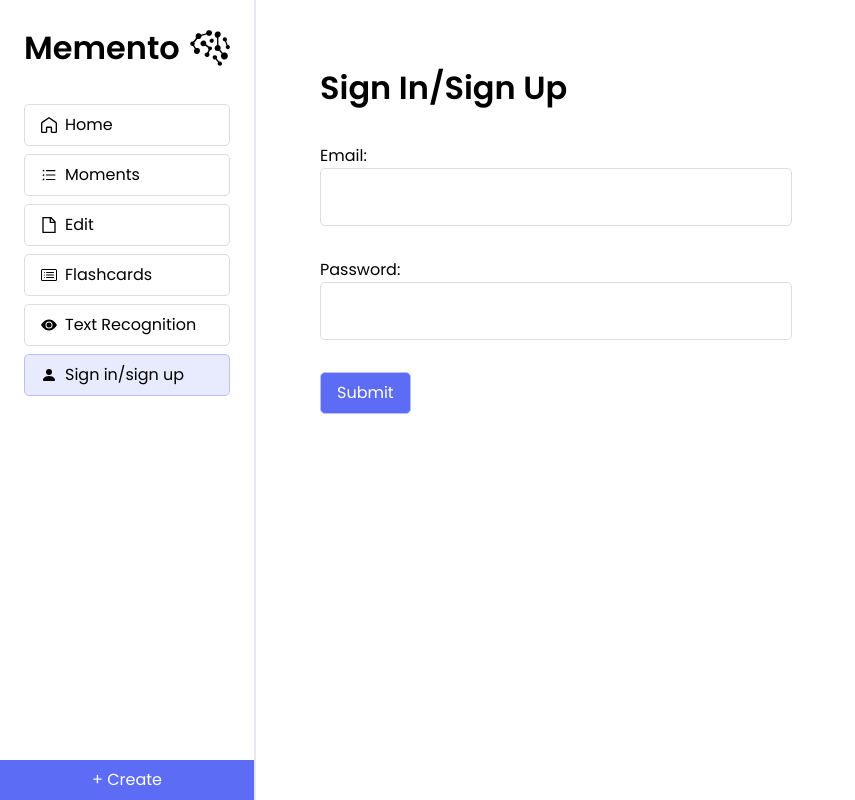
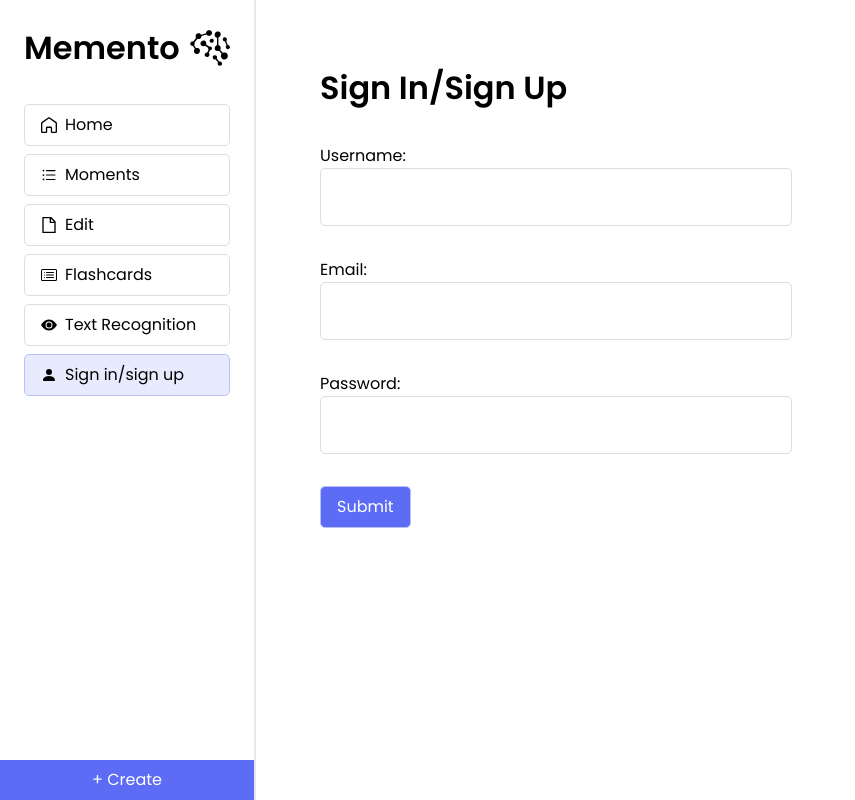
Before and after one commit to Yourself1011/memento, a React (Vite) app in the folder client/: page /signin in a window 1280 px wide. Shown: the whole page, without its empty margins (0-855 px from the left). Built offline with nearby package versions, Linux system fonts and the light colour scheme.

Commit message:
feat(front): fetch data from backend

```diff
--- a/client/src/pages/SignIn/SignIn.tsx
+++ b/client/src/pages/SignIn/SignIn.tsx
@@ -1,21 +1,57 @@
 import { useState } from "react";
+import { useNavigate } from "react-router-dom";
 
 function SignIn() {
+  const navigate = useNavigate()
+
+  const [username, setUsername] = useState("")
   const [email, setEmail] = useState("");
   const [password, setPassword] = useState("");
 
+  const [fetchedResult, setFetchedResult] = useState<any>(null)
+
+  const handleSubmit = async (e: React.FormEvent) => {
+    e.preventDefault()
+    if (/\s/.test(username)) {
+      return alert('Username cannot contain any spaces.')
+    }
+
+    try {
+      const response = await fetch('http://localhost:5000/auth', {
+        method: 'POST',
+        body: JSON.stringify({ username, email, password })
+      })
+
+      const result = await response.json()
+      setFetchedResult(result.message)
+      navigate('/home')
+
+    } catch (e: any) {
+      console.log(e)
+      setFetchedResult(e.message)
+    }
+  }
+
   return (
     <div className="p-16 w-[75svh]">
+      <form onSubmit={handleSubmit}>
         <h1>Sign In/Sign Up</h1>
+        <label className="block mt-8">
+          Username:
+          <input
+            type="text"
+            className="block border-[#ddd] border rounded-[5px] p-4 w-full"
+            onChange={e => setUsername(e.target.value)}
+            required
+          />
+        </label>
         <label className="block mt-8">
           Email:
           <input
             type="email"
             className="block border-[#ddd] border rounded-[5px] p-4 w-full"
-          value={email}
-          onChange={(e) => {
-            setEmail(e.target.value);
-          }}
+            onChange={e => setEmail(e.target.value)}
+            required
           />
         </label>
         <label className="block mt-8">
@@ -23,13 +59,13 @@ function SignIn() {
           <input
             type="password"
             className="block border-[#ddd] border rounded-[5px] p-4 w-full"
-          value={password}
-          onChange={(e) => {
-            setPassword(e.target.value);
-          }}
+            onChange={e => setPassword(e.target.value)}
+            required
           />
         </label>
-      <button className="mt-8 bg-accent text-white">Submit</button>
+        <button type="submit" className="mt-8 bg-accent text-white">Submit</button>
+        {fetchedResult && <p>{fetchedResult?.message}</p>}
+    </form>
   </div>
   );
 }
```
Lines whose indentation alone changed are shown as unchanged.
